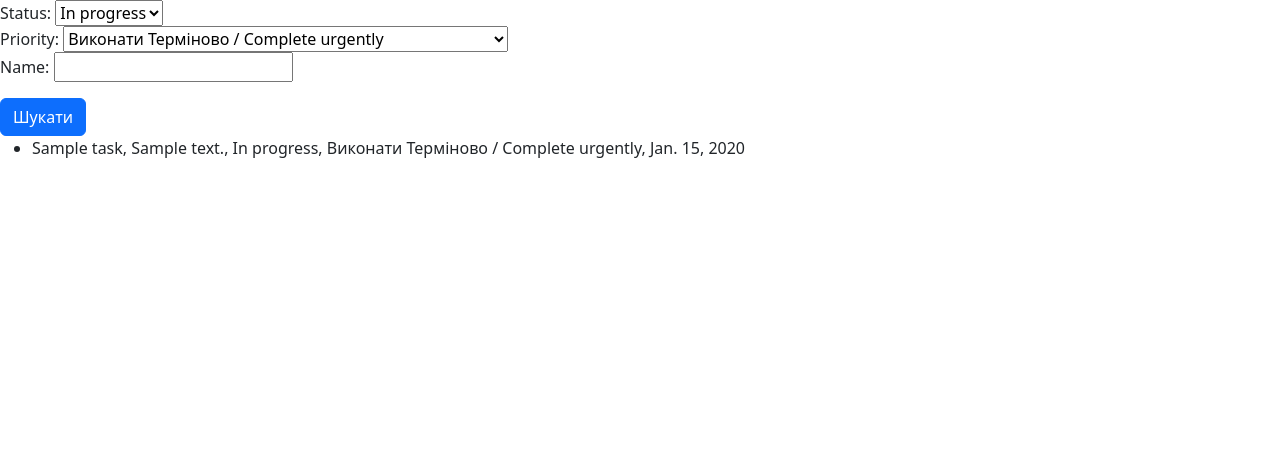
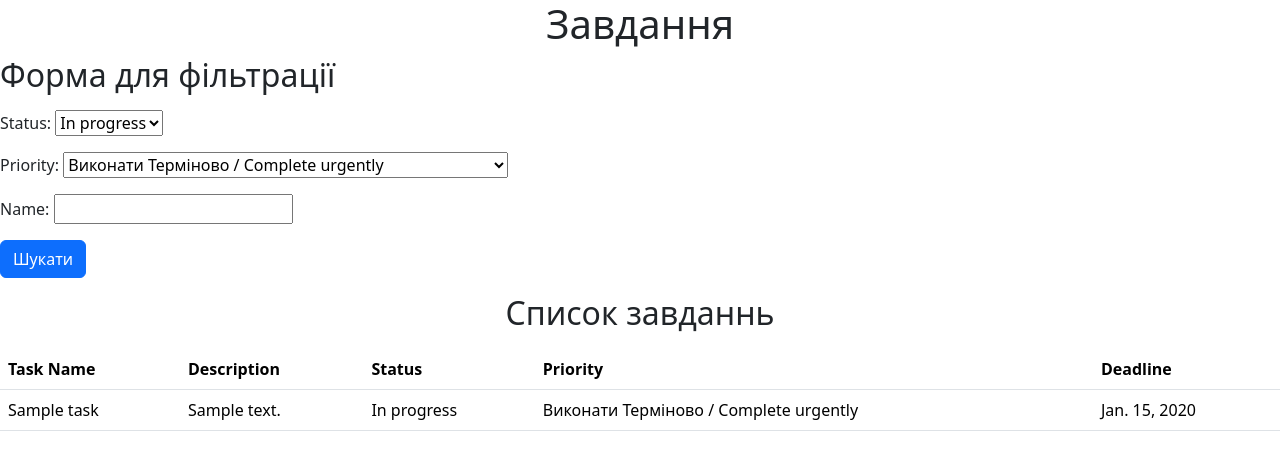
Before and after one commit to Andrew-arch477/Task-Manager-System, a Django app: template task_tracking_system/templates/Task_main.html in a window 1280 px wide. Shown: the top 470 px of the page. Run offline with Django 5.2, Linux system fonts and the light colour scheme; the template is opened without the code that fills it: values that come from a table or form of the project are taken from there, others are empty; tables that the repository leaves empty hold one stand-in row (values such as "Sample post"); parts of the project's set-up code (start-up, migrations or seed data) failed here and were passed over.

Commit message:
Visual upgrades.

```diff
--- a/task_tracking_system/templates/Task_main.html
+++ b/task_tracking_system/templates/Task_main.html
@@ -11,21 +11,45 @@
 
 <body>
 
+    <center>
+        <h1>Завдання</h1>
+    </center>
+
+    <h2>Форма для фільтрації</h2>
+    <p></p>
     <form method="GET">
         {% csrf_token %}
 
         <div id = 'form-container'>
-            {{ form }}
+            {{ form.as_p }}
             <p></p>
             <button type="submit", class="btn btn-primary">Шукати</button>
         </div>
     </form>
+    <p></p>
 
-    <ul>
+    <center>
+        <h2>Список завданнь</h2>
+    </center>
+    <p></p>
+    <table class="table">
+        <tr>
+            <th scope="col">Task Name</th>
+            <th scope="col">Description</th>
+            <th scope="col">Status</th>
+            <th scope="col">Priority</th>
+            <th scope="col">Deadline</th>
+        </tr>
         {% for task in tasks %}
-            <li>{{ task.name }}, {{ task.description }}, {{ task.get_status_display }}, {{ task.get_priority_display }}, {{ task.deadline}}</li>
+        <tr>
+            <td>{{ task.name }}</td>
+            <td>{{ task.description }}</td>
+            <td>{{ task.get_status_display }}</td>
+            <td>{{ task.get_priority_display }}</td>
+            <td>{{ task.deadline }}</td>
+        </tr>
         {% endfor %}
-    </ul>
+    </table>
 
     <script src="https://cdn.jsdelivr.net/npm/bootstrap@5.3.5/dist/js/bootstrap.bundle.min.js" integrity="sha384-k6d4wzSIapyDyv1kpU366/PK5hCdSbCRGRCMv+eplOQJWyd1fbcAu9OCUj5zNLiq" crossorigin="anonymous"></script>
 
--- a/task_tracking_system/urls.py
+++ b/task_tracking_system/urls.py
@@ -3,6 +3,6 @@ from django.urls import path, include
 from . import views
 
 urlpatterns = [
-    path('Task_main/', views.Task_main.as_view(), name='Task_main_page'),
+    path('Task_main/', views.Task_ViewPage.as_view(), name='Task_main_page'),
     path('Task_create/', views.Task_Create.as_view(), name='Task_create_page'),
 ]
```
Also changed, not shown: task_tracking_system/templates/Task_create.html (+7 -2 lines).
